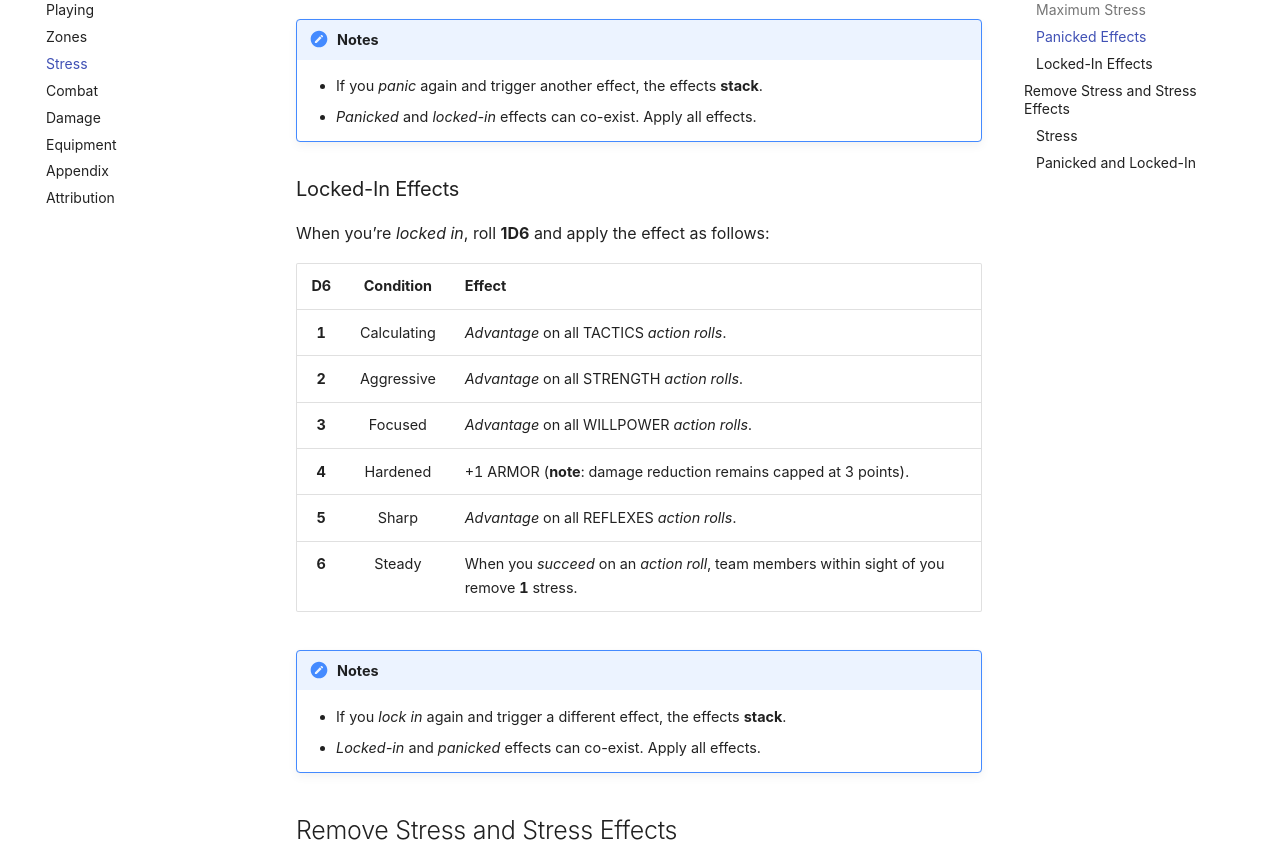
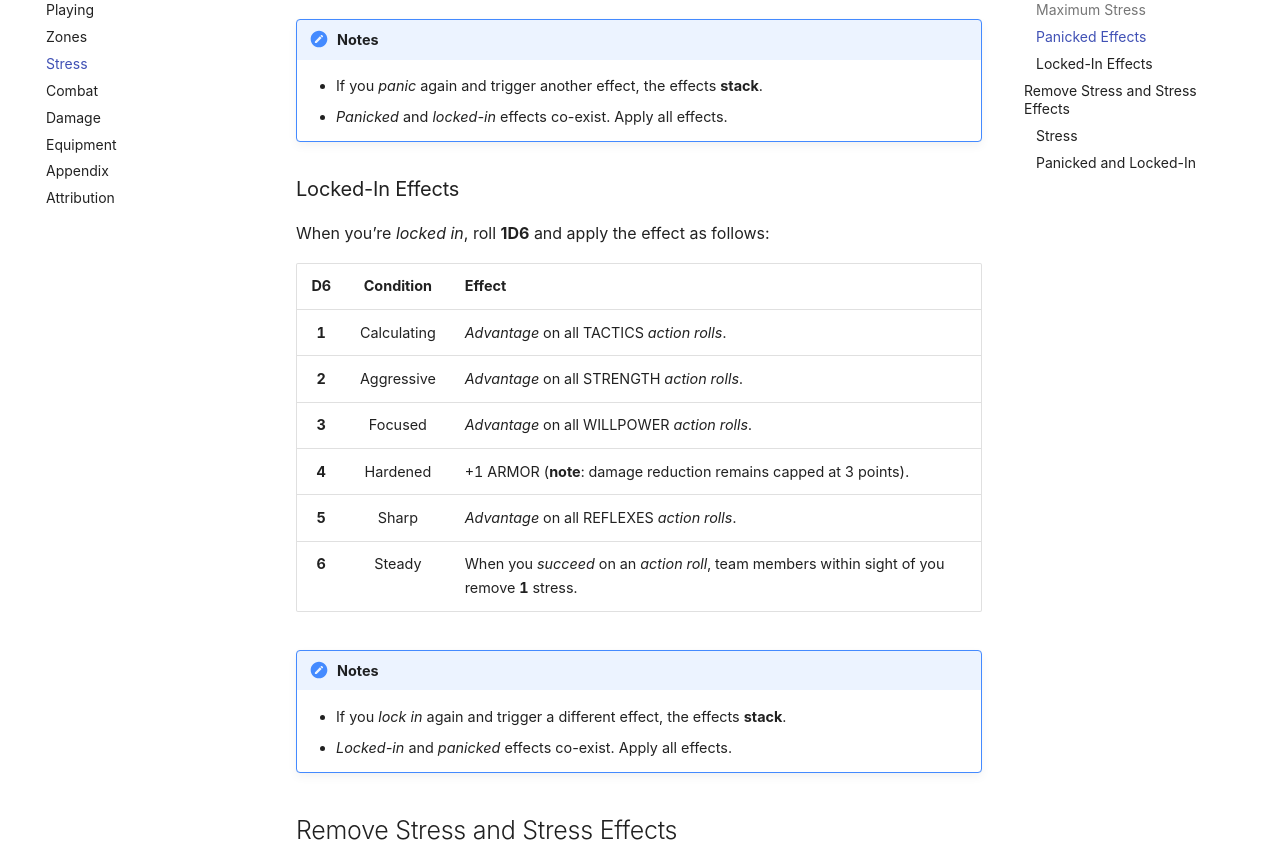
Before and after one commit to joemoose/psiops, an MkDocs documentation site: the page built from docs/stress.md, in a window 1280 px wide and 1400 px high, scrolled down 1966 px. Shown: the part 152-997 px from the top of the window. Built offline with MkDocs 1.6.1 and Material for MkDocs 9.7.7, drawn with Linux system fonts in a browser that asks for light colours; plug-ins that fetch from the network failed and are left out; comment, search, counter and statistics services are not loaded.

Commit message:
Fix formatting of notes on effects co-existence

```diff
--- a/docs/stress.md
+++ b/docs/stress.md
@@ -67,7 +67,7 @@ When you *panic*, roll **1D6** and apply the effect as follows:
 !!! note "Notes"
 
 	- If you *panic* again and trigger another effect, the effects **stack**.
-	- *Panicked* and *locked-in* effects can co-exist. Apply all effects.
+	- *Panicked* and *locked-in* effects co-exist. Apply all effects.
 
 ### Locked-In Effects
 
@@ -85,7 +85,7 @@ When you’re *locked in*, roll **1D6** and apply the effect as follows:
 !!! note "Notes"
 
 	- If you *lock in* again and trigger a different effect, the effects **stack**.
-	- *Locked-in* and *panicked* effects can co-exist. Apply all effects.
+	- *Locked-in* and *panicked* effects co-exist. Apply all effects.
 
 ## Remove Stress and Stress Effects
 
```
